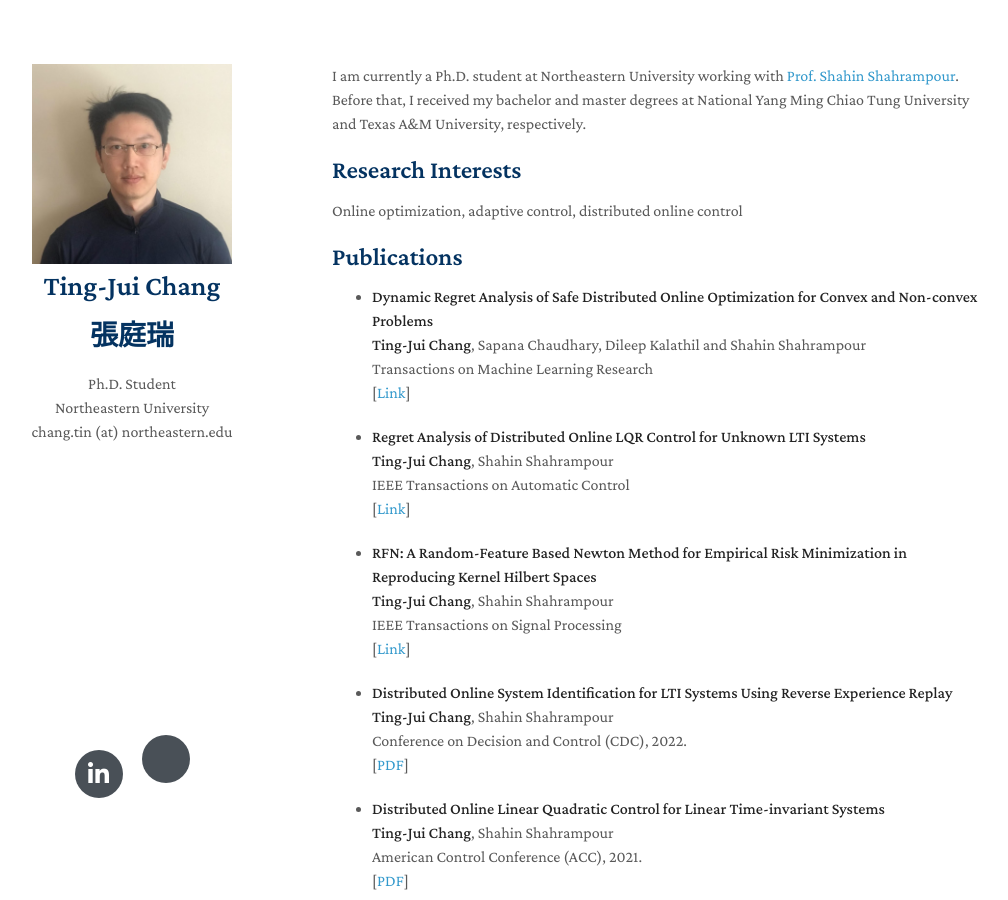
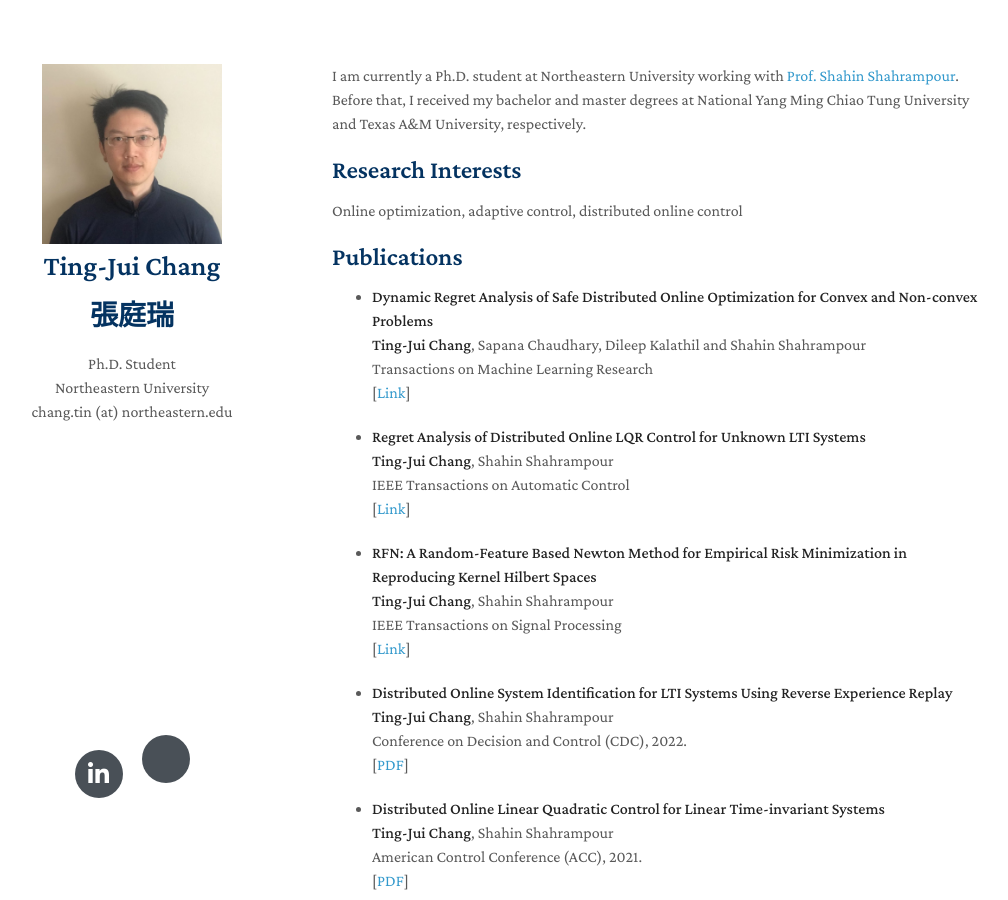
Before and after one commit to tingjui/MyWeb, a Jekyll site: the page built from index.md, in a window 1280 px wide and 900 px high. Shown: the whole window, without its empty margins (138-1146 px from the left). Built offline with Jekyll 4.4.1, drawn with Linux system fonts in a browser that asks for light colours; nearby versions of some CDN libraries; a style sheet for code colours, icons or effects is not loaded.

Commit message:
Update homepage.html

```diff
--- a/_layouts/homepage.html
+++ b/_layouts/homepage.html
@@ -39,7 +39,7 @@
 
         {% if site.avatar %}
 <!--          class="image avatar" -->
-        <a><img src="{{site.avatar}}" alt="avatar" onContextMenu="return false" style="width: 200px; height: auto;" /></a>
+        <a><img src="{{site.avatar}}" alt="avatar" onContextMenu="return false" style="width: 180px; height: auto;" /></a>
         {% endif %}
 
         <h1>{{ site.title1 }}</h1>
```
